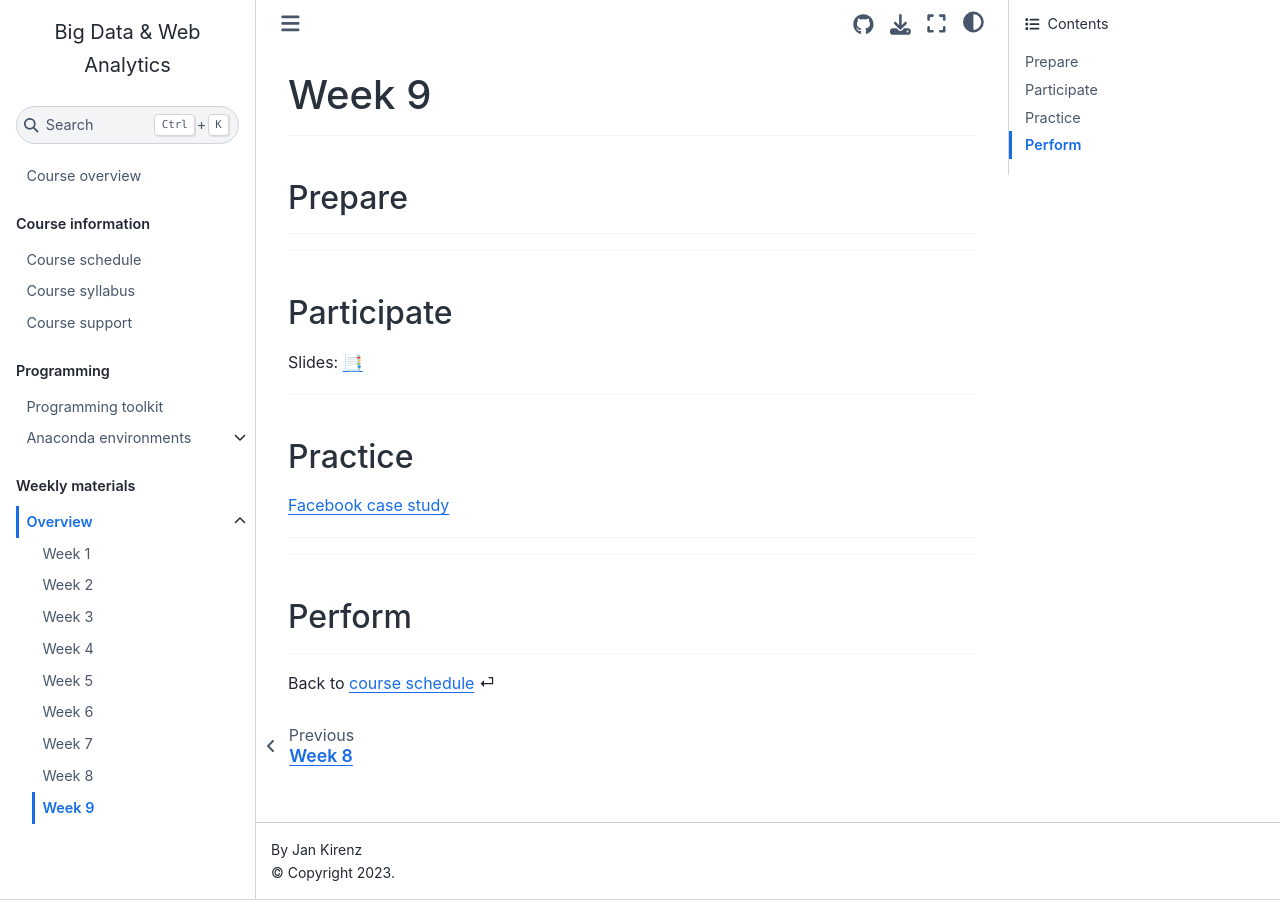
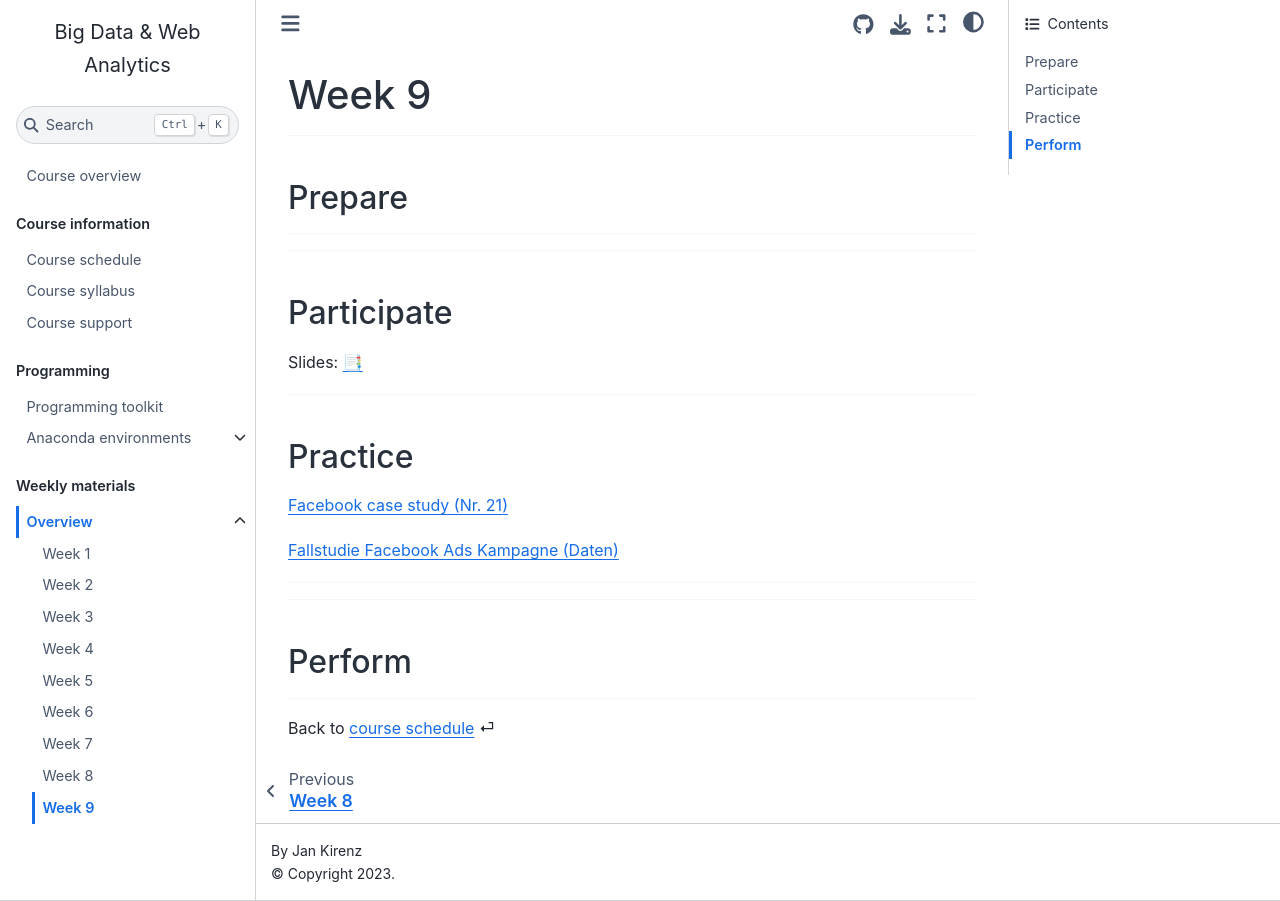
Before and after one commit to om2-ws22/website, a Jupyter Book: the page built from weeks/week9.md, in a window 1280 px wide. Built offline with Jupyter Book 1.0.4 settings and Sphinx 7.4.7 and the Sphinx Book theme 1.1.4, drawn with Linux system fonts in a browser that asks for light colours; comment, search, counter and statistics services are not loaded.

Commit message:
Update week9.md

```diff
--- a/weeks/week9.md
+++ b/weeks/week9.md
@@ -28,7 +28,11 @@ Slides: [📑](https://drive.google.com/file/d/10HTPJ7FPymm9zEiIbIhYCsHfpInh_kpo
 ## Practice
 
 
-[Facebook case study](https://docs.google.com/spreadsheets/d/1yYPmuu3A9RVkRG_TLyh0uftBQI-PbQeWjj_jmNpWSM4/edit?usp=sharing)
+[Facebook case study (Nr. 21)](https://docs.google.com/spreadsheets/d/1yYPmuu3A9RVkRG_TLyh0uftBQI-PbQeWjj_jmNpWSM4/edit?usp=sharing)
+
+
+[Fallstudie Facebook Ads Kampagne (Daten)](https://docs.google.com/spreadsheets/d/1iknTvUj8DiQFkgs64_eLz7TNHENr0mtd4jk9L7hetcU/edit?usp=sharing)
+
 
 ---
 
```
